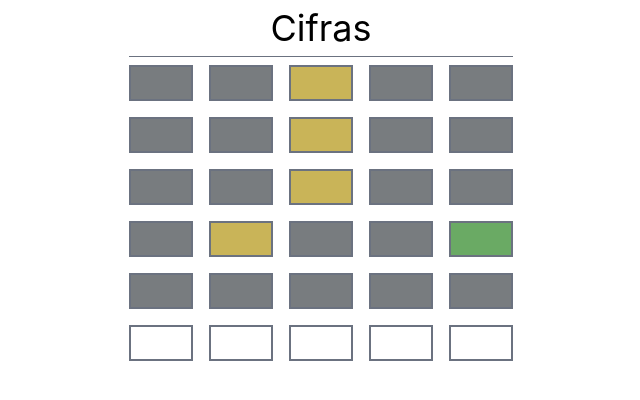
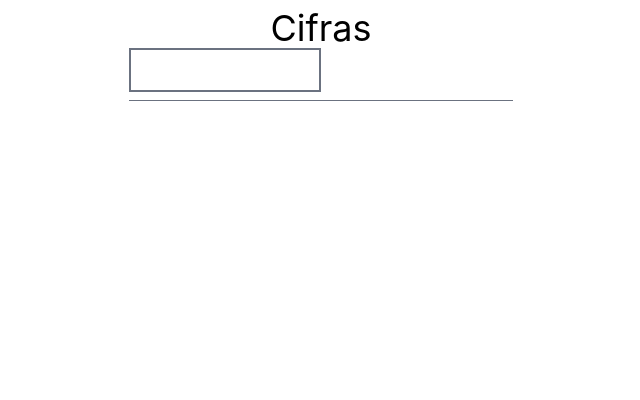
Before and after one commit to rluque8/wordle-clone, a React (Vite) app: page / in a window 1280 px wide. Shown: the top 400 px of the page, without its empty margins (319-959 px from the left). Built offline with nearby package versions, Linux system fonts and the light colour scheme.

Commit message:
feat: usage of states and user input

```diff
--- a/package.json
+++ b/package.json
@@ -16,7 +16,8 @@
   },
   "dependencies": {
     "react": "^17.0.2",
-    "react-dom": "^17.0.2"
+    "react-dom": "^17.0.2",
+    "zustand": "^3.7.2"
   },
   "devDependencies": {
     "@testing-library/jest-dom": "^5.16.1",
--- a/src/App.tsx
+++ b/src/App.tsx
@@ -1,20 +1,54 @@
-import { useState } from 'react'
-import WordRow from './WordRow'
+import React, { useState } from 'react';
+import { useStore } from './store';
+import WordRow, { LETTER_LENGTH } from './WordRow';
+
+const GUESS_LENGTH = 6;
 
 export default function App() {
+  const state = useStore();
+  const [guess, setGuess] = useState('');
+
+  const onChange = (event: React.ChangeEvent<HTMLInputElement>) => {
+    const newGuess = event.target.value;
+
+    if (newGuess.length === LETTER_LENGTH) {
+      state.addGuess(newGuess);
+      setGuess('');
+      return;
+    }
+
+    setGuess(newGuess);
+  }
+
+  let rows = [...state.guesses];
+
+  if (rows.length < GUESS_LENGTH) {
+    rows.push(guess);
+  }
+
+  const numberOfGuessesRemaining = GUESS_LENGTH - rows.length;
+
+  rows = rows.concat(Array(numberOfGuessesRemaining).fill(''));
 
   return (
     <div className='mx-auto w-96'>
       <header className='border-b border-gray-500 pb-2 my-2'>
         <h1 className="text-4xl text-center">Cifras</h1>
+
+        <div>
+          <input
+            type="text"
+            className='w-1/2 p-2 border-2 border-gray-500'
+            value={guess}
+            onChange={onChange}
+          />
+        </div>
       </header>
+
       <main className='grid grid-rows-6 gap-4'>
-        <WordRow letters="hello" />
-        <WordRow letters="solar" />
-        <WordRow letters="penny" />
-        <WordRow letters="snack" />
-        <WordRow letters="stare" />
-        <WordRow letters="he" />
+        {rows.map((word, index) => {
+          <WordRow key={index} letters={word} />
+        })}
       </main>
     </div>
   )
--- a/src/WordRow.tsx
+++ b/src/WordRow.tsx
@@ -1,18 +1,20 @@
+import { useStore } from "./store";
 import { computeGuess, LetterState } from "./utils/word-utils";
 
-const LETTER_LENGTH = 5;
+export const LETTER_LENGTH = 5;
 
 interface WordRowProps {
   letters: string;
 }
 
 export default function WordRow({ letters: lettersProp = '' }: WordRowProps) {
+  const answer = useStore(state => state.answer);
   const lettersRemaining = LETTER_LENGTH - lettersProp.length;
 
   // If we only have written 3 letters, the remaining 2 will be filled with '' in the array
   const letters: string[] = lettersProp.split('').concat(Array(lettersRemaining)).fill('');
 
-  const guessStates = computeGuess(lettersProp);
+  const guessStates = computeGuess(lettersProp, answer);
 
   return (
     <div className="grid grid-cols-5 gap-4">
--- /dev/null
+++ b/src/store.ts
@@ -0,0 +1,26 @@
+import create from "zustand";
+import { persist } from "zustand/middleware";
+import { getTodaysWord } from "./utils/word-utils";
+
+interface StoreState {
+  answer: string;
+  guesses: string[];
+  addGuess: (guess: string) => void
+}
+
+export const useStore = create<StoreState>(persist(
+  (set, get) => ({
+    answer: getTodaysWord(),
+    guesses: ['hello', 'solar', 'penny'],
+    addGuess: (guess: string) => {
+      set(state => ({
+        guesses: [...state.guesses, guess],
+      }))
+    }
+  }),
+  {
+    name: "cifras-wordle",
+  }
+));
+
+// useStore.persist.clearStorage();
--- a/src/utils/word-utils.ts
+++ b/src/utils/word-utils.ts
@@ -1,6 +1,4 @@
 import wordBank from "../word-bank.json";
-
-const word = getTodaysWord();
 
 export function getTodaysWord() {
   const randomIndex = Math.floor(Math.random() * wordBank.valid.length);
@@ -13,7 +11,7 @@
   Match,
 }
 
-export function computeGuess(guess: string, answer: string = word): LetterState[] {
+export function computeGuess(guess: string, answer: string): LetterState[] {
   const result: LetterState[] = [];
 
   if (answer.length !== guess.length) return result;
```
Also changed, not shown: 1 other file (tests, documents, lock files or other folders).
